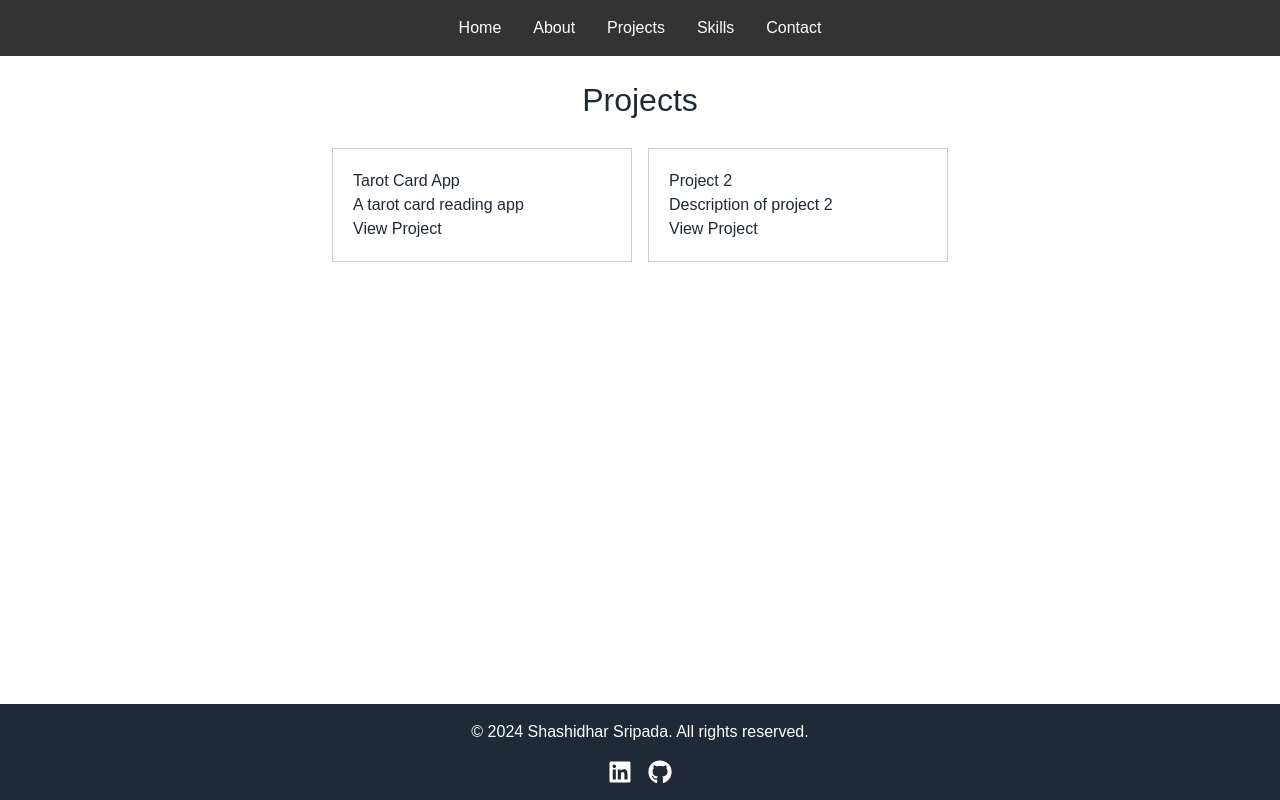
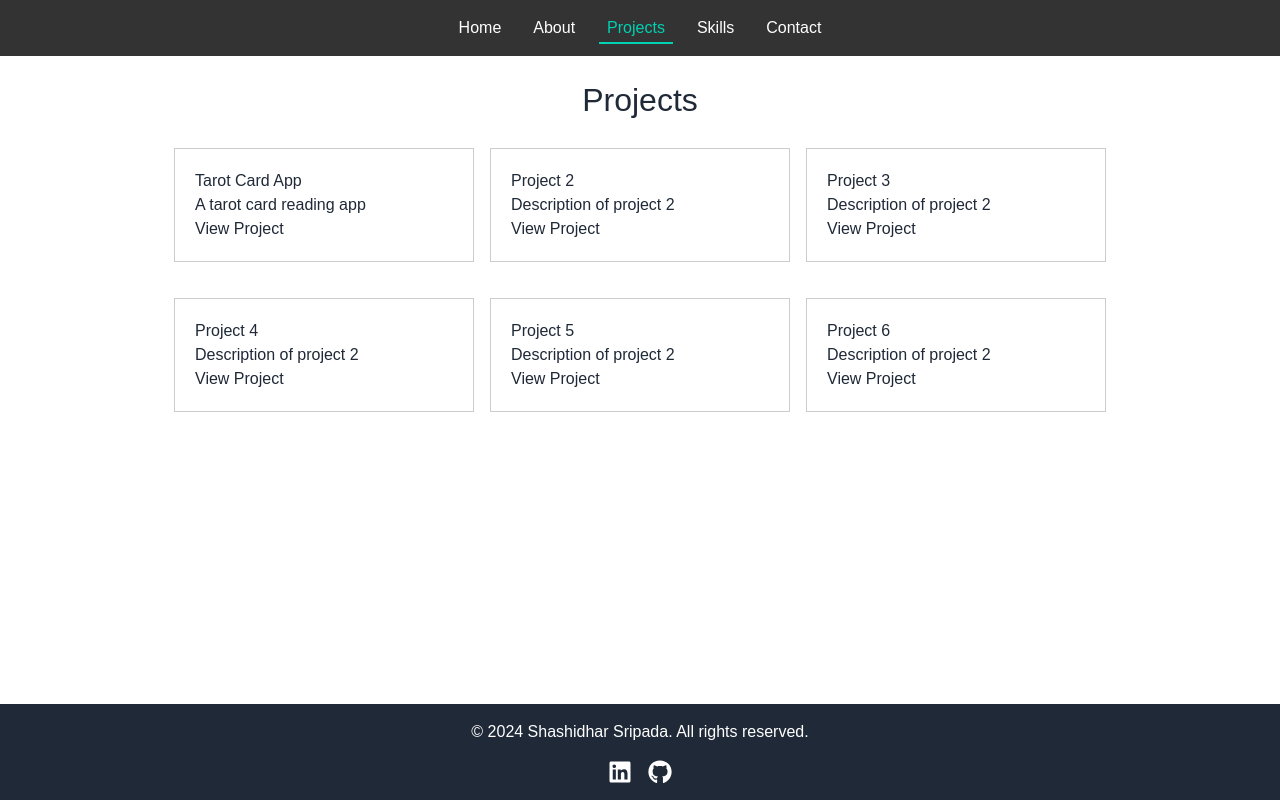
Before and after one commit to mrrobot1795/my-portfolio, a Next.js app: page /projects in a window 1280 px wide. Built offline with nearby package versions, Linux system fonts and the light colour scheme.

Commit message:
Minor Changes

```diff
--- a/app/projects/page.tsx
+++ b/app/projects/page.tsx
@@ -10,6 +10,10 @@ const projects = [
     link: "#",
   },
   { title: "Project 2", description: "Description of project 2", link: "#" },
+  { title: "Project 3", description: "Description of project 2", link: "#" },
+  { title: "Project 4", description: "Description of project 2", link: "#" },
+  { title: "Project 5", description: "Description of project 2", link: "#" },
+  { title: "Project 6", description: "Description of project 2", link: "#" },
 ];
 
 export default function ProjectsPage() {
--- a/components/Header.tsx
+++ b/components/Header.tsx
@@ -2,6 +2,7 @@
 
 import styled from "styled-components";
 import Link from "next/link";
+import { usePathname } from "next/navigation";
 
 const Navbar = styled.nav`
   background-color: #333;
@@ -21,8 +22,9 @@ const NavItem = styled.li`
   margin: 0;
 `;
 
-const NavLink = styled(Link)`
-  color: white;
+const NavLink = styled(Link)<{ $isActive: boolean }>`
+  color: ${(props) =>
+    props.$isActive ? "#00d1b2" : "white"};
   text-decoration: none;
   font-size: 1rem;
   padding: 0.5rem;
@@ -30,7 +32,7 @@ const NavLink = styled(Link)`
   transition: color 0.3s ease-in-out;
 
   &:hover {
-    color: #00d1b2; /* Change color on hover */
+    color: #00d1b2;
   }
 
   &::after {
@@ -38,11 +40,12 @@ const NavLink = styled(Link)`
     position: absolute;
     bottom: 0;
     left: 50%;
-    width: 0;
+    width: ${(props) =>
+      props.$isActive ? "100%" : "0"};
     height: 2px;
-    background-color: #00d1b2; /* Add a line animation */
+    background-color: #00d1b2;
     transition: width 0.3s ease-in-out, left 0.3s ease-in-out;
-  }
+    left: ${(props) => (props.$isActive ? "0" : "50%")};
 
   &:hover::after {
     width: 100%;
@@ -50,30 +53,43 @@ const NavLink = styled(Link)`
   }
 
   &:active {
-    transform: scale(0.95); /* Scale down slightly on click */
+    transform: scale(0.95);
   }
 `;
 
-const Header = () => (
+const Header = () => {
+  const pathname = usePathname();
+  return (
     <Navbar>
       <NavList>
         <NavItem>
-        <NavLink href="/">Home</NavLink>
+          <NavLink href="/" $isActive={pathname === "/"}>
+            Home
+          </NavLink>
         </NavItem>
         <NavItem>
-        <NavLink href="/about">About</NavLink>
+          <NavLink href="/about" $isActive={pathname === "/about"}>
+            About
+          </NavLink>
         </NavItem>
         <NavItem>
-        <NavLink href="/projects">Projects</NavLink>
+          <NavLink href="/projects" $isActive={pathname === "/projects"}>
+            Projects
+          </NavLink>
         </NavItem>
         <NavItem>
-        <NavLink href="/skills">Skills</NavLink>
+          <NavLink href="/skills" $isActive={pathname === "/skills"}>
+            Skills
+          </NavLink>
         </NavItem>
         <NavItem>
-        <NavLink href="/contact">Contact</NavLink>
+          <NavLink href="/contact" $isActive={pathname === "/contact"}>
+            Contact
+          </NavLink>
         </NavItem>
       </NavList>
     </Navbar>
   );
+};
 
 export default Header;
```
Lines whose indentation alone changed are shown as unchanged.
